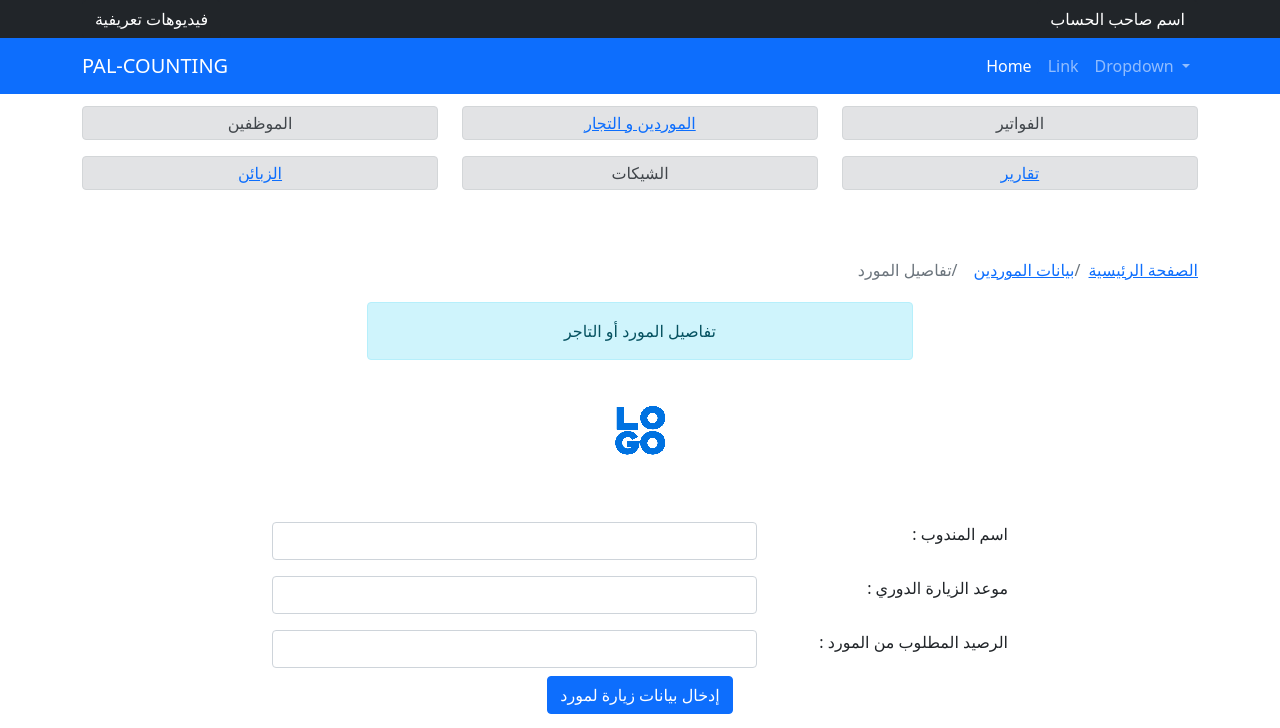
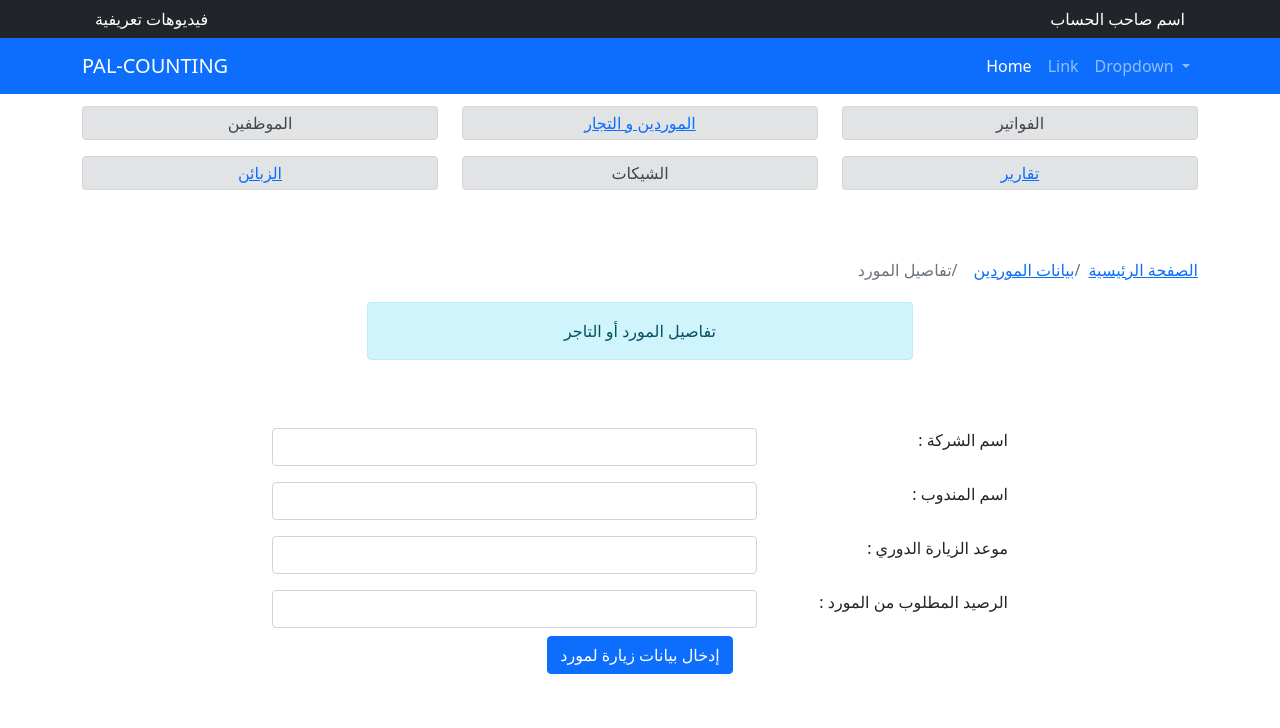
Before and after one commit to LamaSaad24/Palcounting, a plain HTML site: page supplier-details.html in a window 1280 px wide. Shown: the top 728 px of the page. Drawn offline with Linux system fonts and the light colour scheme; a script that the page names is missing.

Commit message:
Update supplier-details.html

```diff
--- a/supplier-details.html
+++ b/supplier-details.html
@@ -136,7 +136,6 @@
             </p>
           </div>
         </div>
-        <img src="assets/img/logo.png" class="d-block m-auto" alt="logo">
       </div>
     </section>
     <!-- end  section -->
@@ -147,6 +146,12 @@
               <div class="row justify-content-center">
                 <div class="col-md-8">
                   <form action="" method=""post class="row g-3  text-rtl">
+                    <div class="col-md-4">
+                      <label for="inputName" class="form-label">اسم الشركة :</label>
+                    </div>
+                    <div class="col-md-8">
+                      <input type="text" class="form-control" id="inputName">
+                    </div>
                     <div class="col-md-4">
                       <label for="inputName" class="form-label">اسم المندوب :</label>
                     </div>
```
